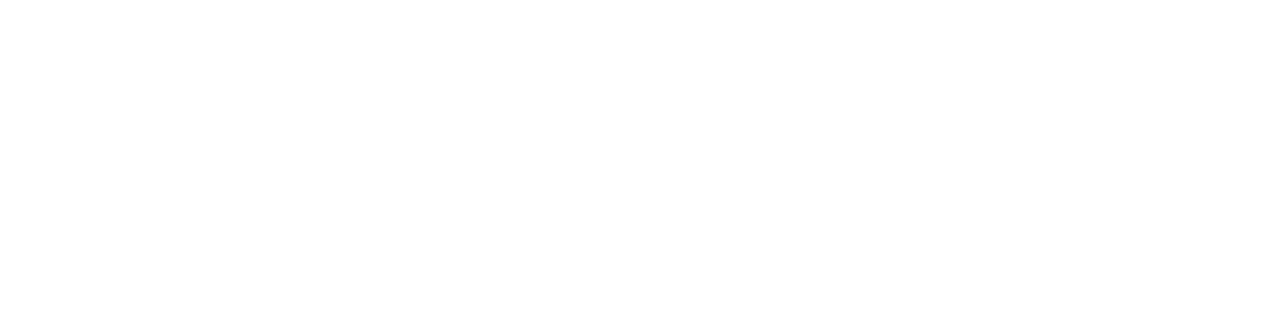
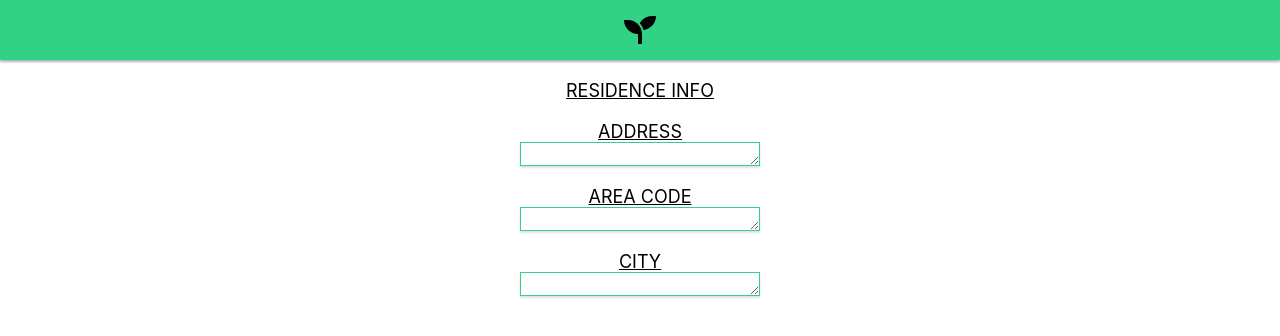
Before and after one commit to Vlad-Ber/Local_Heroes, a React (Create React App) app: page /residence-info in a window 1280 px wide. Shown: the top 336 px of the page. Built offline with nearby package versions, Linux system fonts and the light colour scheme.

Commit message:
Added ui text boxes for residence info

```diff
--- a/src/App.js
+++ b/src/App.js
@@ -4,6 +4,8 @@
 import Home from './pages/Home.js';
 import HelpRequest from './pages/HelpRequest.js';
 import Signup from './pages/Signup.js';
+import ProfileCreation from './pages/ProfileCreation.js';
+import ResidenceInfo from './pages/ResidenceInfo.js';
 
 class App extends Component {
 
@@ -15,6 +17,8 @@
             <Route path="/" exact component={Home}/>
             <Route path="/help-request" component={HelpRequest}/>
             <Route path="/signup" component={Signup}/>
+            <Route path="/residence-info" component={ResidenceInfo}/>
+            <Route path="/profile-info" component={ProfileCreation}/>
           </Switch>
         </div>
       </Router>
--- /dev/null
+++ b/src/pages/ResidenceInfo.js
@@ -0,0 +1,31 @@
+import React from 'react';
+
+import SectionTitle from '../components/SectionTitle.js';
+import TextInput from '../components/TextInput.js'
+import TextButton from '../components/TextButton.js'
+import NavBar from '../components/NavBar.js';
+
+class ResidenceInfo extends React.Component{
+
+    render(){
+        return (
+                <div>
+                <NavBar />
+
+                <SectionTitle text = "Residence Info" />
+
+                <SectionTitle text = "Address" titleType="Variant" />
+                <TextInput height="24px"/>
+
+                <SectionTitle text = "Area Code" titleType="Variant"/>
+                <TextInput height="24px"/>
+
+                <SectionTitle text="City" titletype="Variant"/>
+                <TextInput height="24px"/>
+                </div>
+
+        );
+    }
+}
+
+export default ResidenceInfo;
```
Also changed, not shown: 1 other file (tests, documents, lock files or other folders).
